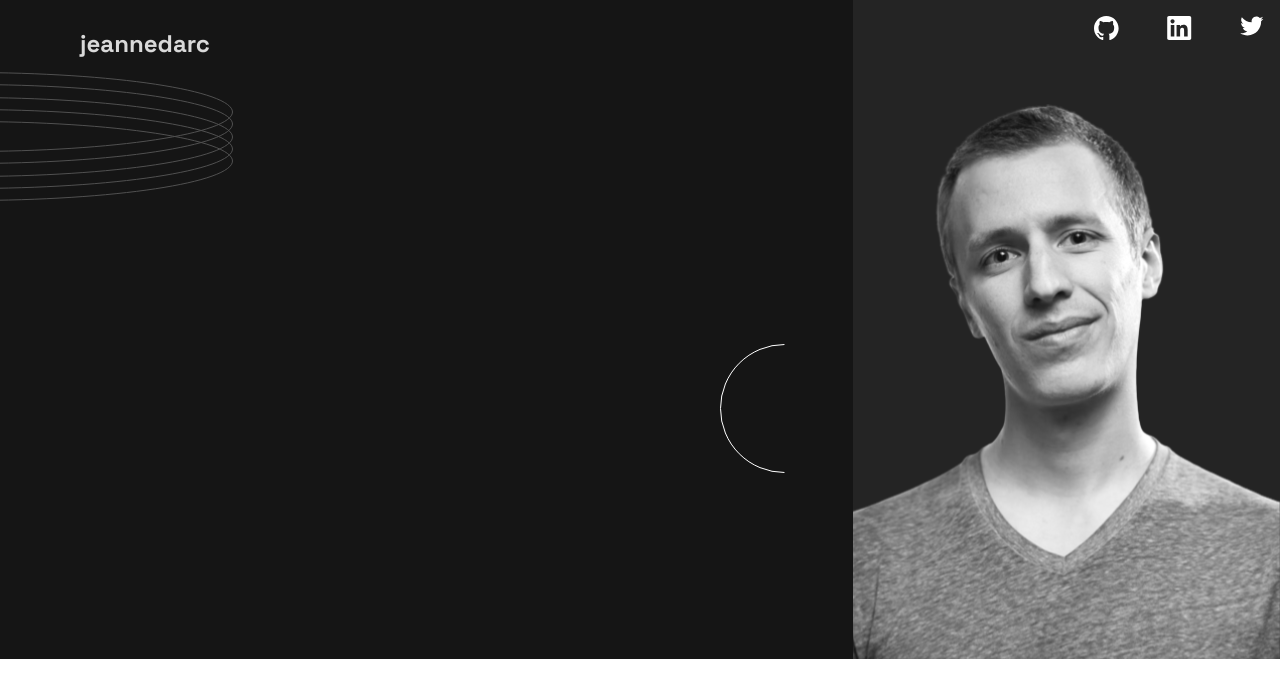
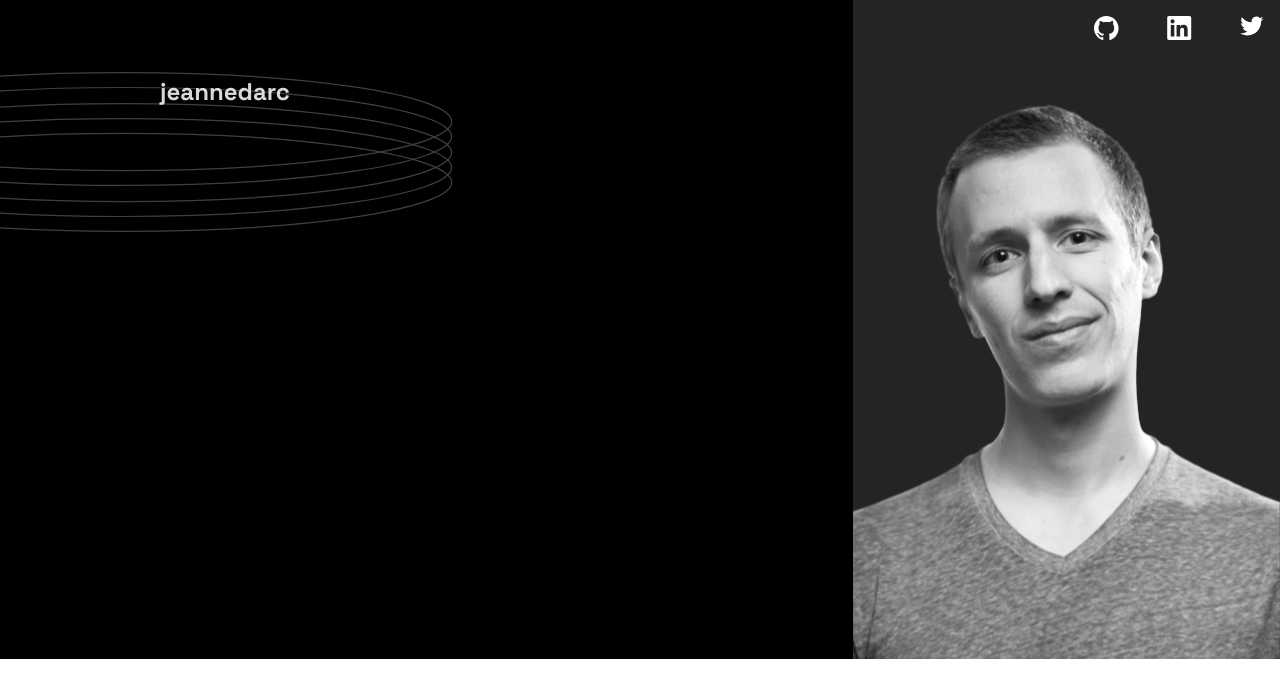
Before and after one commit to njoanc/single-page-developer-portfolio, a React (Vite) app: page / in a window 1280 px wide. Shown: the top 698 px of the page. Built offline with nearby package versions, Linux system fonts and the light colour scheme.

Commit message:
add():desktop design

```diff
--- a/src/App.jsx
+++ b/src/App.jsx
@@ -2,7 +2,7 @@ import "./index.css";
 import Header from "./components/Header";
 function App() {
   return (
-    <div className="min-h-screen">
+    <div>
       <Header />
     </div>
   );
--- a/src/components/Header.jsx
+++ b/src/components/Header.jsx
@@ -15,7 +15,7 @@ function Header() {
         setIsLargeScreen(false);
       } else if (width < 1024) {
         setProfilePicture("tablet/profilePicture.svg");
-        setIsLargeScreen(true);
+        setIsLargeScreen(false);
       } else {
         setProfilePicture("desktop/profilePicture.svg");
         setIsLargeScreen(true);
@@ -34,17 +34,15 @@ function Header() {
 
   return (
     <div className="relative bg-black">
-      <div className="bg-[#151515] flex flex-col md:flex-row justify-center items-center px-5 md:justify-between md:px-0 lg:px-0">
-        <div className="flex justify-center items-center mt-1 lg:pb-40 md:w-2/3 lg:w-2/3 md:justify-start lg:justify-start md:pl-8 lg:pl-20">
-          <div className="text-[#d9d9d9] font-space-grotesk-bold text-2xl leading-8 md:transform md:translate-y-[-13rem]">
-            <h3>jeannedarc</h3>
-          </div>
+      <div className="flex flex-col md:flex-row justify-center items-center px-5 md:justify-between md:px-0">
+        <div className="flex justify-center items-center mt-1 lg:pb-40 md:w-2/3 lg:w-2/3 md:justify-start lg:justify-start md:pl-8 lg:pl-20 text-[#d9d9d9] font-space-grotesk-bold text-2xl leading-8 md:transform md:translate-y-[-13rem] lg:translate-y-[-10rem] md:translate-x-[5rem]">
+          <h3>jeannedarc</h3>
         </div>
 
         <div className="flex flex-col md:w-1/3 md:bg-[#242424]">
-          <div className="flex flex-row space-x-4 pb-[3rem] text-[#d9d9d9] bg-[#151515] md:bg-[#242424] md:justify-end md:px-0 lg:justify-end">
+          <div className="flex flex-row space-x-4 pb-[3rem] text-[#d9d9d9]  md:bg-[#242424] md:justify-end   lg:justify-end">
             <a
-              className="md:pl-16"
+              className="md:pl-16 md:transform "
               href="https://github.com/njoanc"
               target="_blank"
               rel="noopener noreferrer"
@@ -75,7 +73,7 @@ function Header() {
               <img
                 src="shared/twitterIcon.svg"
                 alt="twitter icon"
-                className="p-4"
+                className="p-4 "
               />
             </a>
           </div>
@@ -95,15 +93,19 @@ function Header() {
         <img
           src="mobile/group26.svg"
           alt="group26"
-          className="-ml-[5rem] transform translate-y-[-10rem] md:transform md:translate-x-12 md:translate-y-[-13.5rem]"
+          className="-ml-[5rem] transform translate-y-[-10rem] md:transform md:translate-x-12 md:translate-y-[-13.5rem]  lg:w-1/2 lg:h-[10rem]"
         />
       </div>
-      <div className="absolute inset-0 overflow-hidden md:z-10">
+      <div className="absolute inset-0 overflow-hidden md:z-10 lg:z-10">
         <img
           src="shared/oval.svg"
           alt="oval"
-          className=" transform translate-x-[16rem] translate-y-[15.5rem] md:translate-x-[45rem] md:translate-y-[21.5rem]"
-          style={{ clipPath: "inset(0 50% 0 0)" }}
+          className="transform translate-x-[16rem] translate-y-[15.5rem] md:translate-x-[45rem] md:translate-y-[21.5rem] lg:translate-x-[38.5rem] lg:translate-y-[25rem]"
+          style={
+            isLargeScreen
+              ? { clipPath: "inset(0 100% 0 0)" }
+              : { clipPath: "inset(0 50% 0 0)" }
+          }
         />
       </div>
     </div>
```
Also changed, not shown: 1 other file (tests, documents, lock files or other folders).
